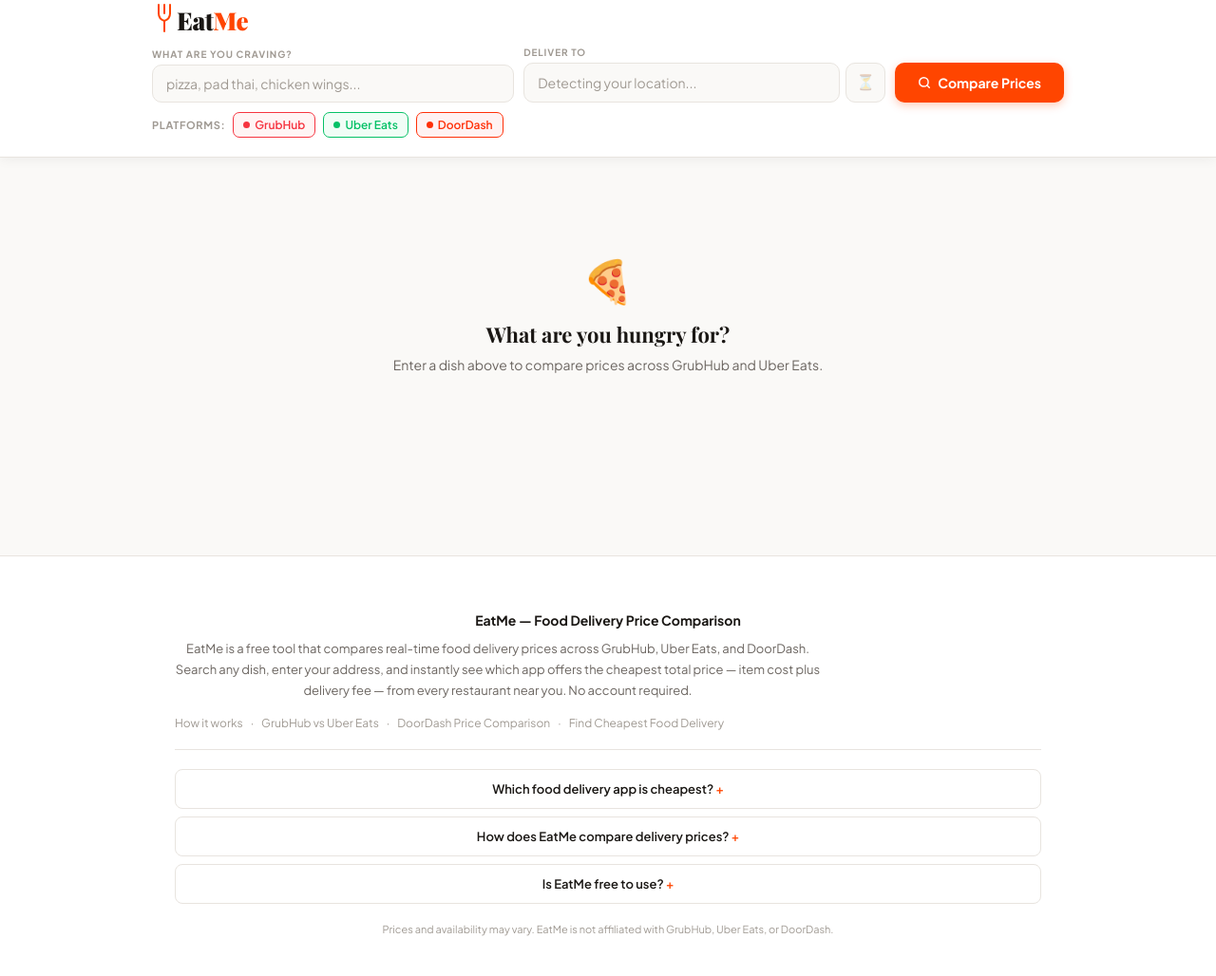
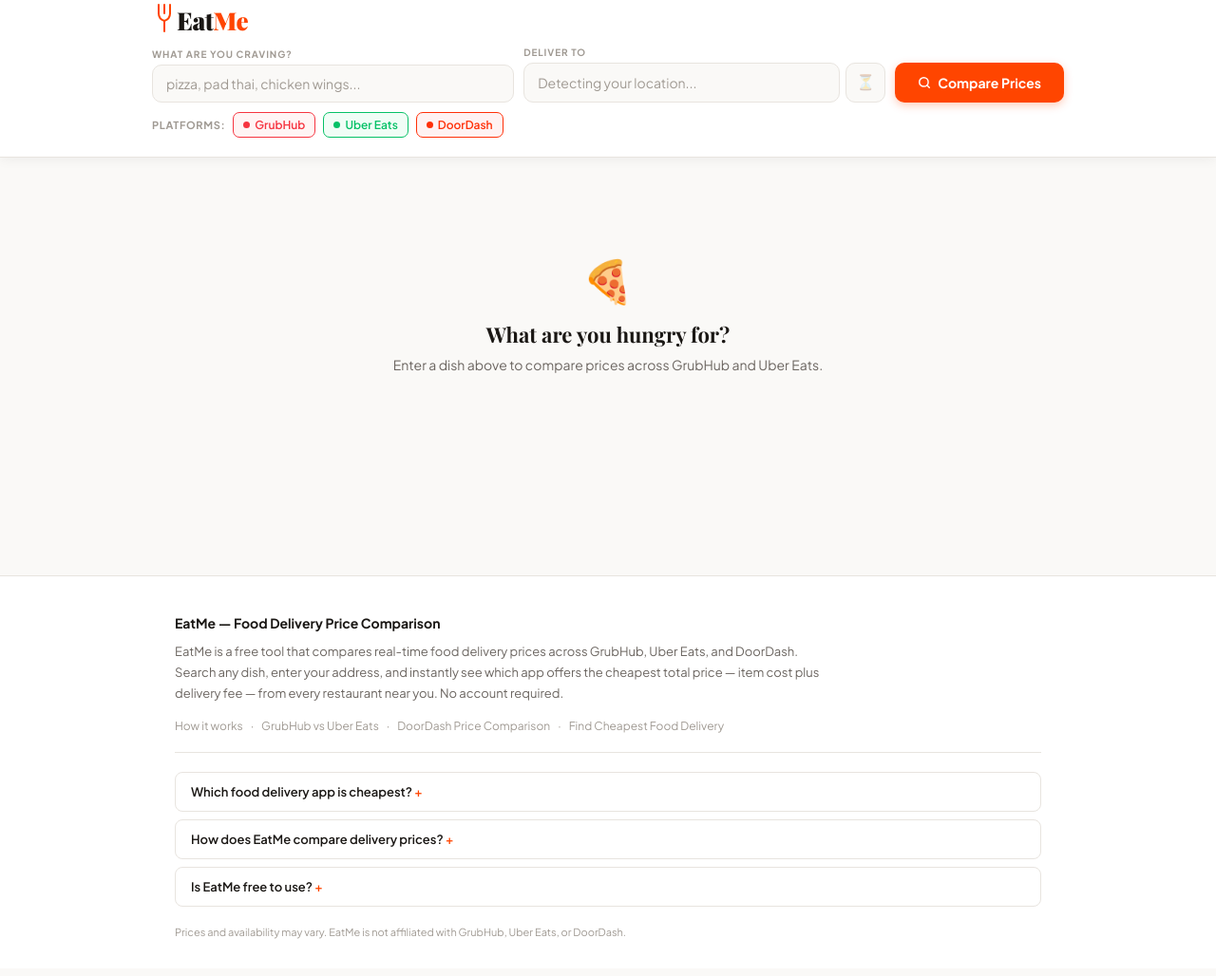
Before and after one commit to michaelhannon/eatme, a website: page client/index.html in a window 1280 px wide. Shown: the part 480-1508 px from the top of the page at 95% size. Drawn offline with nearby package versions, Linux system fonts and the light colour scheme.

Commit message:
fix: footer layout - remove duplicate CSS, add main min-height

```diff
--- a/client/index.html
+++ b/client/index.html
@@ -192,7 +192,7 @@ h1 em { font-style: normal; color: var(--accent); }
 .ptoggle.dd.active { color: var(--dd); background: #fff2f2; border-color: var(--dd); }
 
 /* MAIN */
-.main { max-width: 960px; margin: 0 auto; padding: 28px 24px 80px; }
+.main { max-width: 960px; margin: 0 auto; padding: 28px 24px 80px; min-height: 400px; }
 
 /* Loading */
 .loading { display: none; text-align: center; padding: 72px 0; }
@@ -322,8 +322,6 @@ h1 em { font-style: normal; color: var(--accent); }
 .empty-title { font-family: 'Playfair Display', serif; font-size: 22px; font-weight: 700; margin-bottom: 8px; }
 .empty-sub { font-size: 14px; color: var(--text-secondary); }
 
-footer { border-top: 1px solid var(--border); padding: 18px 24px; text-align: center; background: var(--white); }
-footer p { font-size: 11px; color: var(--text-muted); }
 footer { border-top: 1px solid var(--border); margin-top: 40px; background: var(--white); }
 .footer-inner { max-width: 960px; margin: 0 auto; padding: 40px 24px 32px; }
 .footer-brand { font-size: 14px; font-weight: 700; color: var(--text); margin-bottom: 10px; }
```
